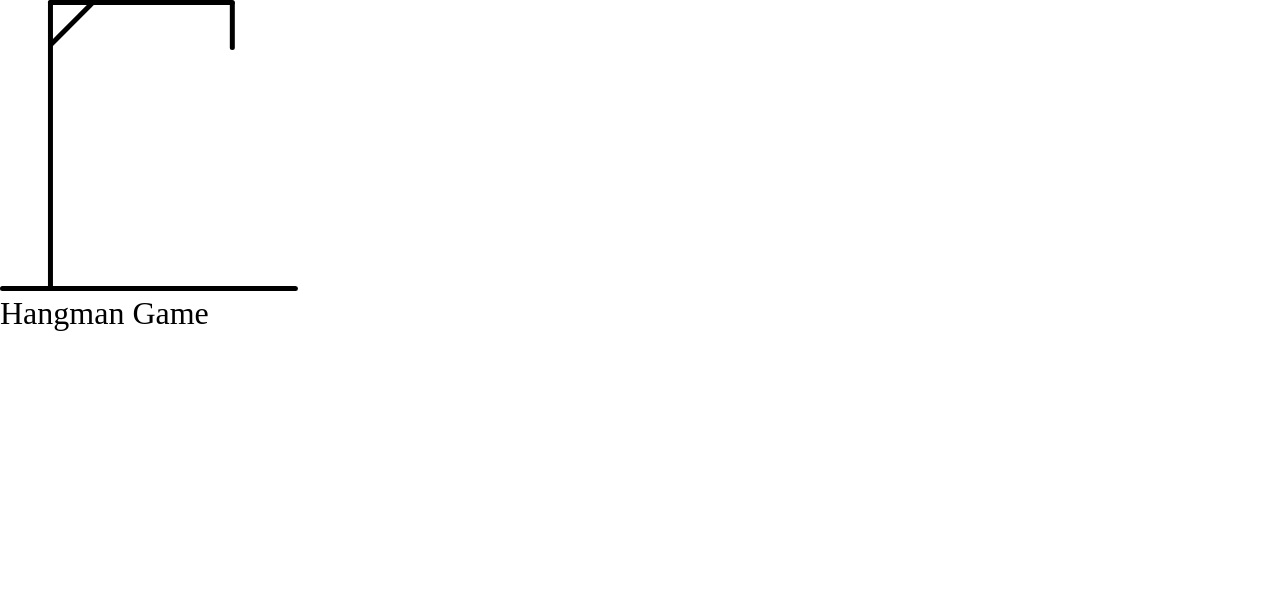
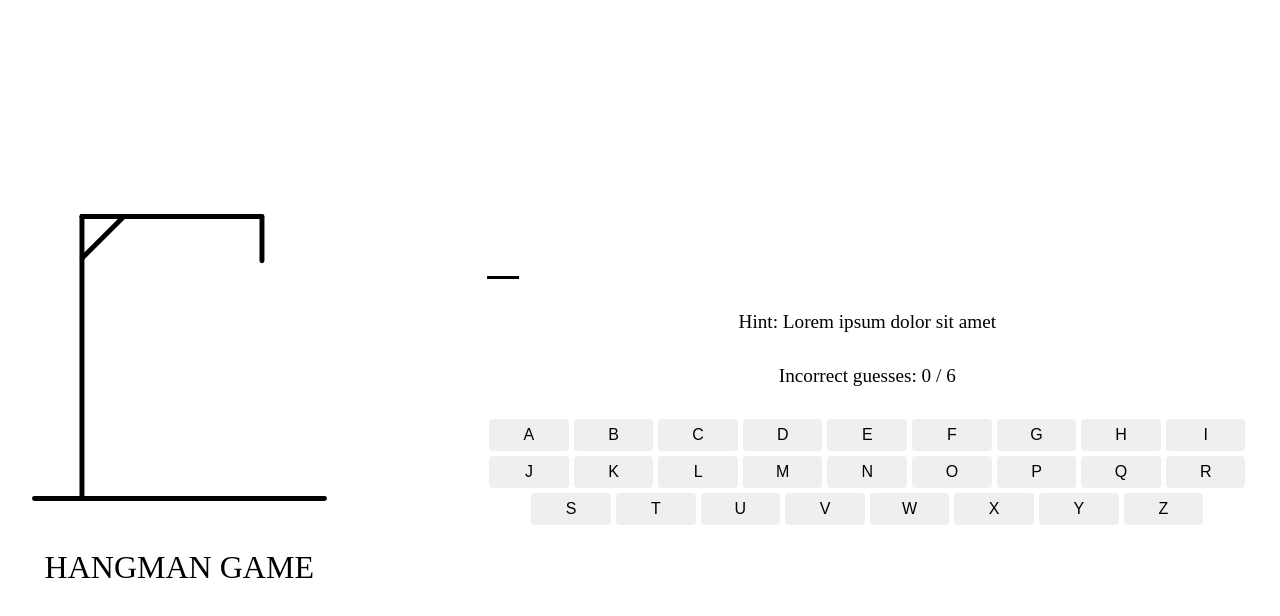
Before and after one commit to Alena636/Hangman, a website: page hangman/src/index.html in a window 1280 px wide. Drawn offline with Linux system fonts and the light colour scheme.

Commit message:
feat: add gameBox and keyboard

```diff
--- a/hangman/src/script.js
+++ b/hangman/src/script.js
@@ -6,9 +6,44 @@ function createContainer() {
   hangmanBox.innerHTML = '<img src="assets/hangman-0.svg" alt="hangmam-img" />';
   const hangmanTitle = document.createElement('h1');
   hangmanTitle.textContent = 'Hangman Game';
+  const gameBox = document.createElement('div');
+  gameBox.className = 'game-box';
+  const wordDisplay = document.createElement('ul');
+  wordDisplay.className = 'word-display';
+  const letter = document.createElement('li');
+  letter.className = 'letter';
+  wordDisplay.append(letter);
+  const hintText = document.createElement('h4');
+  hintText.textContent = 'Hint: Lorem ipsum dolor sit amet';
+  const guessesText = document.createElement('h4');
+  guessesText.textContent = 'Incorrect guesses: 0 / 6';
+  gameBox.append(wordDisplay, hintText, guessesText);
   hangmanBox.append(hangmanTitle);
-  container.append(hangmanBox);
+  container.append(hangmanBox, gameBox);
   document.body.append(container);
 }
 
 createContainer();
+
+function createKeyboard() {
+  const keyboard = document.createElement('div');
+  keyboard.className = 'keyboard';
+  const game = document.querySelector('.game-box');
+  game.appendChild(keyboard);
+  const letters = 'ABCDEFGHIJKLMNOPQRSTUVWXYZ';
+
+  for (let i = 0; i < letters.length; i++) {
+      const key = document.createElement('button');
+      key.classList.add('key');
+      key.textContent = letters[i];
+      key.addEventListener('click', function() {
+          handleKeyClick(letters[i]);
+      });
+      keyboard.appendChild(key);
+  }
+  function handleKeyClick(letter) {
+    console.log('Нажата кнопка:', letter);
+}
+}
+
+createKeyboard();
--- a/hangman/src/style.css
+++ b/hangman/src/style.css
@@ -14,11 +14,72 @@ body, h1, h2, h3, h4, h5, h6, p, ol, ul {
   font-weight: normal;
 }
 
-ol, ul {
-  list-style: none;
-}
-
 img {
   max-width: 100%;
   height: auto;
 }
+
+.container {
+  height: 100vh;
+  padding: 0 2rem;
+  display: flex;
+  align-items: center;
+  justify-content: center;
+  gap: 10rem;
+}
+
+.hangman-box {
+  display: flex;
+  flex-direction: column;
+  align-items: center;
+  gap: 3rem;
+  text-transform: uppercase;
+}
+
+.game-box {
+  display: flex;
+  flex-direction: column;
+  gap: 2rem;
+  font-size: 1.2rem;
+}
+
+.word-display {
+  display: flex;
+  gap: 1rem;
+  list-style: none;
+}
+
+.letter {
+  width: 2rem;
+  border-bottom: 3px solid black;
+  font-size: 2rem;
+  font-weight: 600;
+  text-transform: uppercase;
+  text-align: center;
+}
+
+.letter.guessed {
+  border-color: transparent;
+  margin: -40px 0 35px;
+}
+
+h4 {
+  text-align: center;
+}
+
+.keyboard {
+  display: flex;
+  flex-wrap: wrap;
+  justify-content: center;
+  gap: 5px;
+}
+
+.keyboard button {
+  cursor: pointer;
+  font-size: 1rem;
+  outline: none;
+  border-radius: 4px;
+  border: none;
+  padding: 7px;
+  width: calc(100% / 9 - 5px);
+}
```
